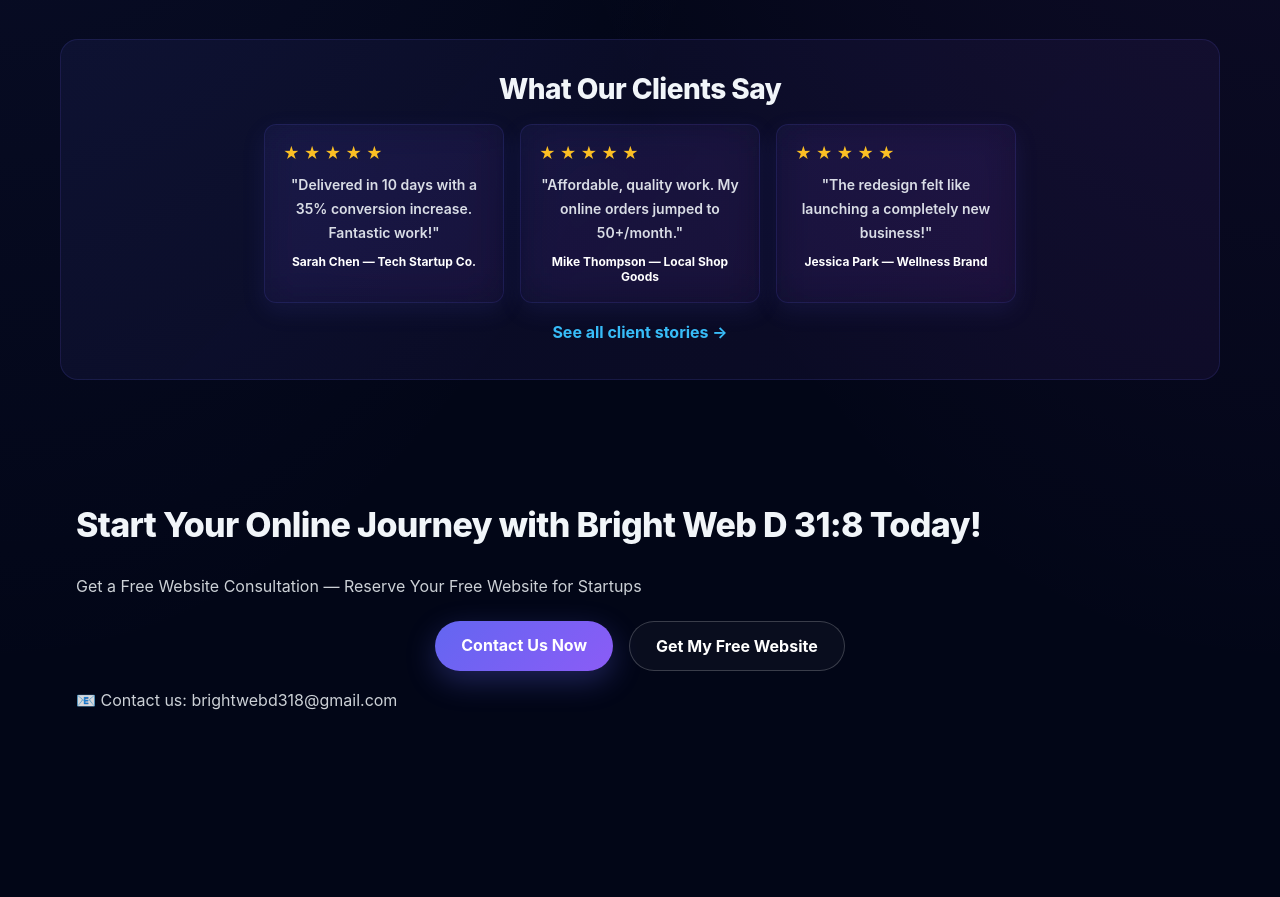
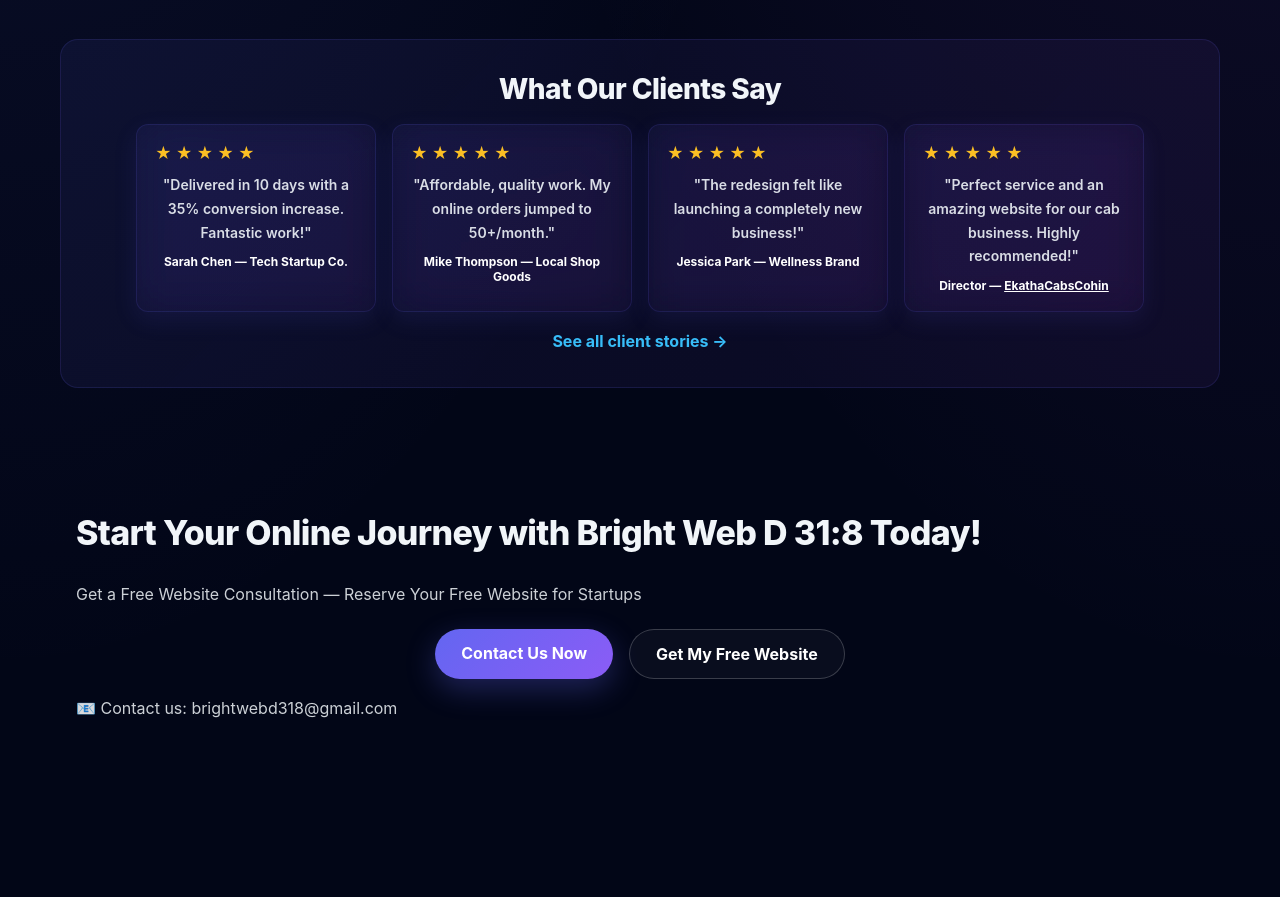
Before and after one commit to brightwebd318-ship-it/Bright-Web-D-31-8, a React (Create React App) app: page / in a window 1280 px wide. Shown: the part 1212-2109 px from the top of the page. Built offline with nearby package versions, Linux system fonts and the light colour scheme.

Commit message:
Add Ekatha Cabs Cochin testimonial and business link

```diff
--- a/src/pages/Home.js
+++ b/src/pages/Home.js
@@ -5,7 +5,8 @@ export default function Home() {
   const featuredTestimonials = [
     { name: 'Sarah Chen', company: 'Tech Startup Co.', feedback: 'Delivered in 10 days with a 35% conversion increase. Fantastic work!', rating: 5 },
     { name: 'Mike Thompson', company: 'Local Shop Goods', feedback: 'Affordable, quality work. My online orders jumped to 50+/month.', rating: 5 },
-    { name: 'Jessica Park', company: 'Wellness Brand', feedback: 'The redesign felt like launching a completely new business!', rating: 5 }
+    { name: 'Jessica Park', company: 'Wellness Brand', feedback: 'The redesign felt like launching a completely new business!', rating: 5 },
+    { name: 'Director', company: 'EkathaCabsCohin', feedback: 'Perfect service and an amazing website for our cab business. Highly recommended!', rating: 5, link: 'https://brightwebd318-ship-it.github.io/EkthaCabsCochin/' }
   ];
 
   const renderStars = (rating) => {
@@ -95,7 +96,15 @@ export default function Home() {
             <div className="testi-card" key={i}>
               <div className="stars">{renderStars(t.rating)}</div>
               <p>"{t.feedback}"</p>
-              <div className="author">{t.name} — {t.company}</div>
+              <div className="author">
+                {t.name} — {t.link ? (
+                  <a href={t.link} target="_blank" rel="noopener noreferrer" style={{ color: 'inherit', textDecoration: 'underline', cursor: 'pointer', pointerEvents: 'auto', position: 'relative', zIndex: 10 }}>
+                    {t.company}
+                  </a>
+                ) : (
+                  t.company
+                )}
+              </div>
             </div>
           ))}
         </div>
--- a/src/pages/Testimonials.js
+++ b/src/pages/Testimonials.js
@@ -1,6 +1,6 @@
 import React from 'react';
 
-export default function Testimonials(){
+export default function Testimonials() {
   const testimonials = [
     {
       name: 'Sarah Chen',
@@ -49,11 +49,20 @@ export default function Testimonials(){
       feedback: 'Great e-commerce setup with Stripe integration. Customers love the checkout flow.',
       rating: 5,
       metric: '$50k+ in first 6 months'
+    },
+    {
+      name: 'Director',
+      company: 'EkathaCabsCohin',
+      role: 'Client',
+      feedback: 'Perfect service and an amazing website for our cab business. Highly recommended!',
+      rating: 5,
+      metric: 'Excellent Online Presence',
+      link: 'https://brightwebd318-ship-it.github.io/EkthaCabsCochin/'
     }
   ];
 
   const renderStars = (rating) => {
-    return Array.from({length: 5}).map((_, i) => (
+    return Array.from({ length: 5 }).map((_, i) => (
       <span key={i} className={`star ${i < rating ? 'filled' : ''}`}>★</span>
     ));
   };
@@ -72,7 +81,15 @@ export default function Testimonials(){
             <p className="feedback">"{t.feedback}"</p>
             <div className="client-info">
               <div className="name">{t.name}</div>
-              <div className="role">{t.role} @ {t.company}</div>
+              <div className="role">
+                {t.role} @ {t.link ? (
+                  <a href={t.link} target="_blank" rel="noopener noreferrer" style={{ color: 'inherit', textDecoration: 'underline', cursor: 'pointer', pointerEvents: 'auto', position: 'relative', zIndex: 10 }}>
+                    {t.company}
+                  </a>
+                ) : (
+                  t.company
+                )}
+              </div>
             </div>
             <div className="metric">📈 {t.metric}</div>
           </div>
```
